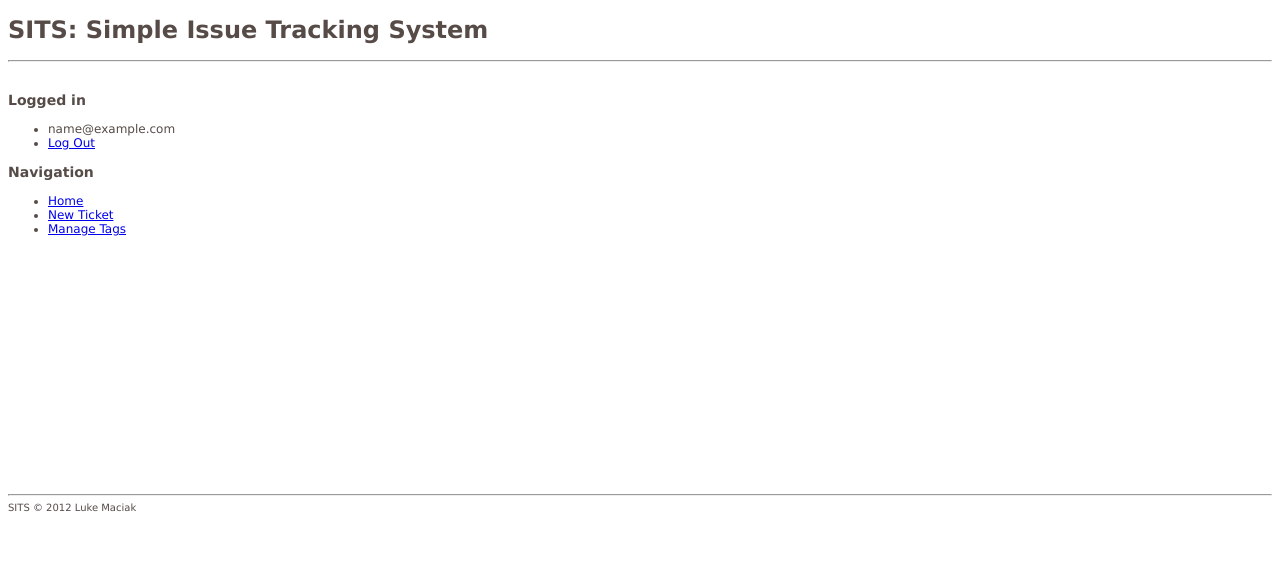
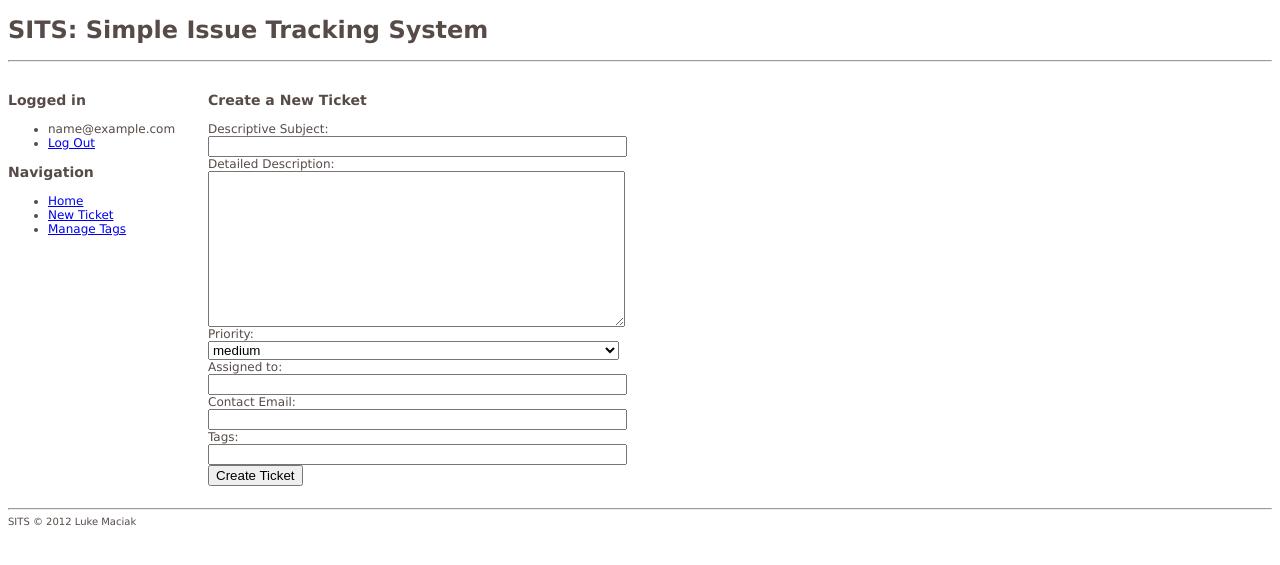
Before and after one commit to maciakl/SITS, a PHP site: page /new.php in a window 1280 px wide. Shown: the top 565 px of the page. Run offline with PHP 8.4, Linux system fonts and the light colour scheme; the visitor is signed in with stand-in values (Sample User, id 1); some libraries are stand-ins or nearby versions.

Commit message:
Minot cosmetic edits to the index page. Created input form for new.php

```diff
--- a/README.markdown
+++ b/README.markdown
@@ -15,6 +15,7 @@
   * `SITS_DB_PASSWORD`		- the password in plain text
   * `SITS_PUBLIC_MODE`		- set this to false if you want to require users to log in to view tickets
   * `SITS_ENABLE_INDEXING`	- set to true to enable search engine indexing. Set to false to disable it.
+  * `SITS_SALT_LENGTH`		- the length of salt used for hashing passwords. Default is 10 characters.
 
 Word Filters
 ---
--- a/index.php
+++ b/index.php
@@ -16,12 +16,12 @@
 
 	<tr>
 		<th>ID</th>
+		<th>Subject</th>
 		<th>Submitted By</th>
 		<th>Assigned To</th>
 		<th>Contact</th>
 		<th>Date</th>
 		<th>Priority</th>
-		<th>Subject</th>
 		<th>Resolved</th>
 		<th>Comments</th>
 		<th>Tags</th>
@@ -47,16 +47,18 @@
 		$comma = ", ";
 	}
 
+	$detail = substr($row["detail"], 0, 100);
+
 	echo "
 
 	<tr>
 		<td>	#$row[ticketid]		</td>
+		<td class='subject'>	$subj<br><small>$detail</small>	</td>
 		<td>	$row[submitted_by]	</td>
 		<td>	$row[assigned_to]	</td>
 		<td>	$row[contact]		</td>
 		<td>	$date			</td>
 		<td>	$row[priority]		</td>
-		<td>	$subj			</td>
 		<td>	$res			</td>
 		<td>	$row[comment_count]	</td>
 		<td>	$tags			</td>
--- a/new.php
+++ b/new.php
@@ -4,6 +4,37 @@
 
 include("inc/header.php");
 
+echo "<h3>Create a New Ticket</h3>
+
+<form method='POST'>
+<label for='subject'>Descriptive Subject:<br>
+<input type='text' name='subject' class='ticketedit'></label><br>
+
+<label for='detail'>Detailed Description:<br>
+<textarea name='detail' class='ticketedit' rows='10'></textarea></label><br>
+
+<label for='priority'>Priority:<br>
+<select name='priority' class='ticketedit'>
+	<option>low</option>
+	<option selected='true'>medium</option>
+	<option>high</option>
+	<option>critical</option>
+</select></label><br>
+
+<label for='assigned_to'>Assigned to:<br>
+<input type='text' name='assigned_to' class='user_autocomplete ticketedit'></label><br>
+
+<label for='contact'>Contact Email:<br>
+<input type='text' name='contact' class='ticketedit'></label><br>
+
+<label for='tags'>Tags:<br>
+<input type='text' name='tags' class='ticketedit'></label><br>
+
+<input type='submit' value='Create Ticket'>
+</form>
+
+";
+
 
 include("inc/footer.php");
 ?>
--- a/style.css
+++ b/style.css
@@ -51,12 +51,24 @@
 	width: 100%;
 }
 
+.subject {
+	text-align: left;
+}
+
+.subject small {
+	color: gray;
+}
+
 .detail th {
 	width: 200px;
 }
 
 .detail td, .detail th {
 	text-align: left;
+}
+
+.ticketedit {
+	width: 50%;
 }
 
 .comment td, .comment th {
```
